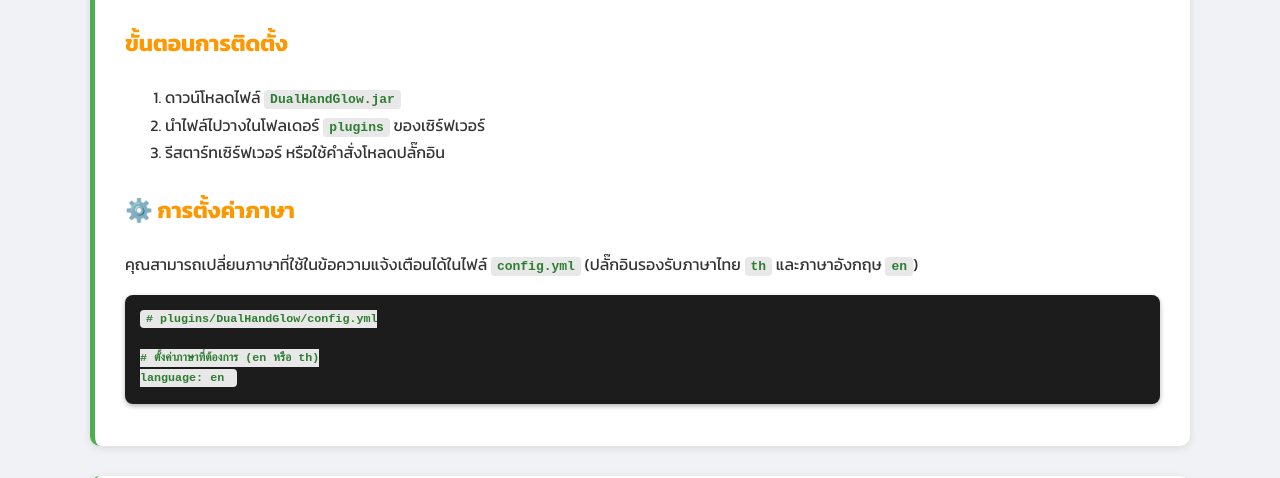
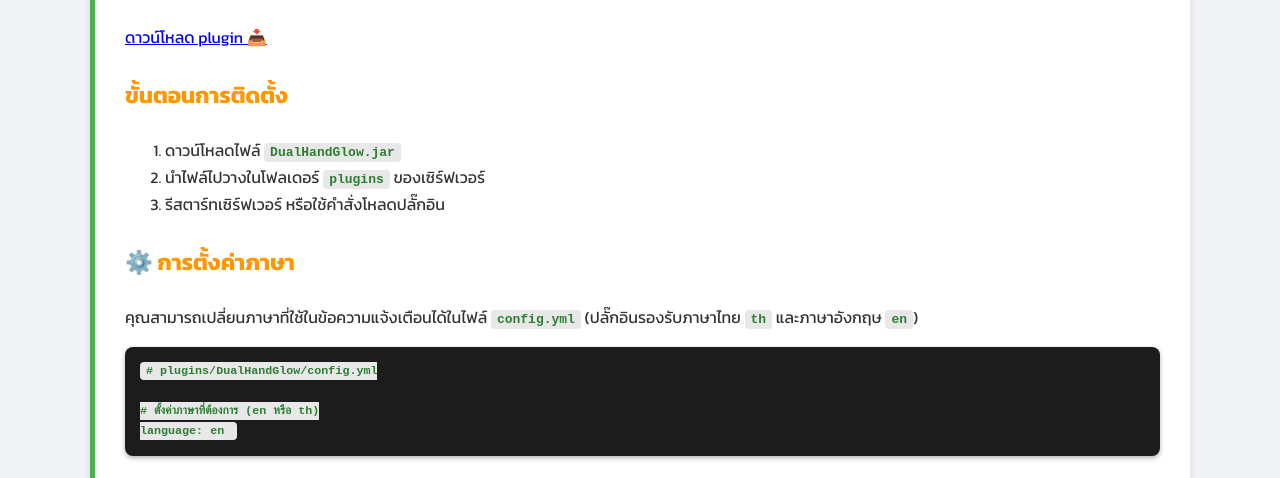
Before and after one commit to NonKungCh1/DualHandGlow, a plain HTML site: page index.html in a window 1280 px wide. Shown: the part 622-1100 px from the top of the page. Drawn offline with Linux system fonts and the light colour scheme.

Commit message:
Update index.html

```diff
--- a/index.html
+++ b/index.html
@@ -33,6 +33,9 @@
 
         <section id="installation" class="card">
             <h2>🛠️ การติดตั้งและการตั้งค่า (Installation & Setup)</h2>
+
+            <a href="download.html">ดาวน์โหลด plugin 📥</a>
+
             <h3>ขั้นตอนการติดตั้ง</h3>
             <ol>
                 <li>ดาวน์โหลดไฟล์ <code>DualHandGlow.jar</code></li>
```
